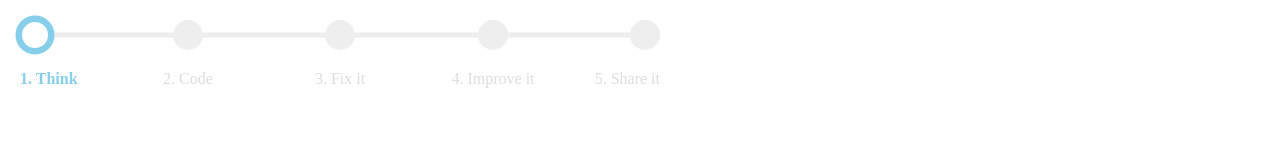
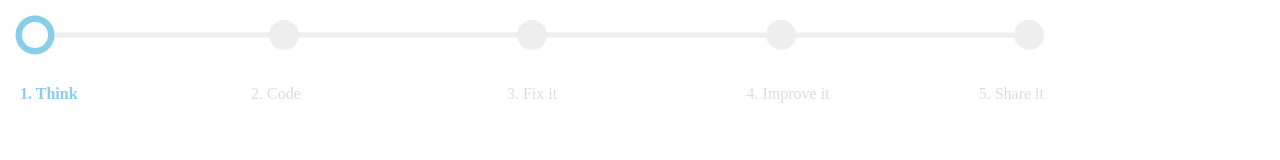
Before and after one commit to ricardo-marques-old/StepsDirective, a website: page index.html in a window 1280 px wide. Drawn offline with nearby package versions, Linux system fonts and the light colour scheme.

Commit message:
reverted back to positioning depending on circle position, absolutely positioning the labels made them go off-center, will try to improve at a later time

```diff
--- a/app/js.js
+++ b/app/js.js
@@ -99,16 +99,13 @@
                     $circle.each(function(){
                         $(this)[0].style.height = $(this)[0].style.width = circleDiameter+"px";
                         $(this)[0].style.borderRadius = circleBorderRadius;
-
                     })
                     updateStep(currentStep);
                 }(),
                 // collapses every step except the nth one
                 collapseOtherSteps = function(nth){
                     $steps.each(function(index){
-
                             $(this).addClass('collapsed');
-
                       })
                 },
                 //gets the widdest step (used in render to check if we need to collapse)
@@ -127,19 +124,27 @@
                         $steps.each(function(index){
                             $(this)[0].style.position = "absolute";
                             if(index !== 0 && index!==numberOfSteps-1){
-                                $(this)[0].style.left = ($circle[index].offsetLeft+(circleDiameter/2))+"px";
-                                $(this)[0].style.transform = "translate(-50%,0)";
+                                console.log(((100/(numberOfSteps-1)) * (index)));
+                                $(this)[0].style.left = ((100/(numberOfSteps-1)) * (index)) + "%";
+                                $(this)[0].style.transform = "translate(-50%," + circleDiameter/2 + "px)";
+                                // $circle[index].style.left = ((100/(numberOfSteps-1)) * (index)) + "%";
+                                // $circle[index].style.transform = "translate(-50%,0)";
+
+                            }
+                            else if(index===0){
+                                $(this)[0].style.transform = "translate(0," + circleDiameter/2 + "px)";
                             }
                             else if(index===numberOfSteps-1){
                                 $(this)[0].style.left = "100%";
-                                $(this)[0].style.transform = "translate(-100%,0)";
+                                $(this)[0].style.transform = "translate(-100%," + circleDiameter/2 + "px)";
+                                // $circle[index].style.right = "0px";
                             }
                         })
                     }
                     else{
                         $steps.each(function(index){
                             $(this)[0].style.position = "absolute";
-                            if(($(this[0]).offsetWidth/2) > (parentWidth-($circle[index].offsetLeft+(circleDiameter/2)))){
+                            if((($(this[0]).offsetWidth/2) > (parentWidth-($circle[index].offsetLeft+(circleDiameter/2)))) && (index!==(0 || numberOfSteps-1))){
                                 $(this)[0].style.left=0;
                             }
                         })
--- a/index.html
+++ b/index.html
@@ -10,7 +10,7 @@
 		}
 		.container{
 			position:relative;
-			width:50%;
+			width:80%;
 			padding:20px;
 		}
 
@@ -30,10 +30,6 @@
 
 		step span{
 			white-space: nowrap;
-		}
-
-		step.collapsed span{
-			white-space:pre-wrap;
 		}
 
 		.steps-circles{
```
